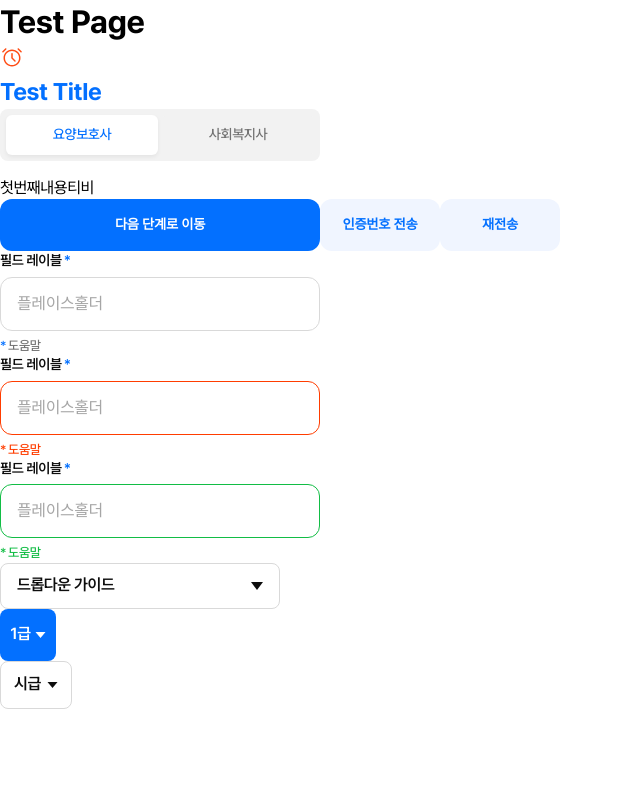
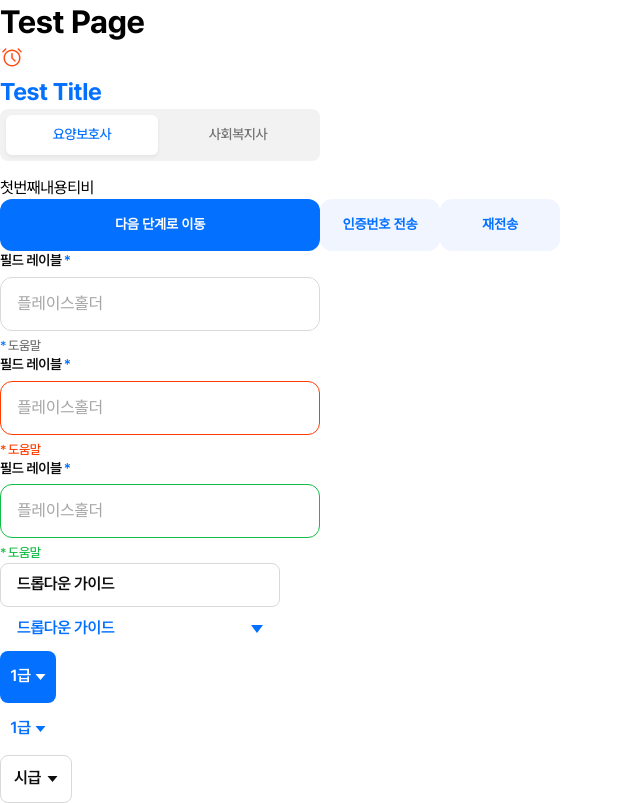
Before and after one commit to Early-Us/BeCareful-Client, a React (Vite) app: page /test in a window 1280 px wide. Shown: the whole page, without its empty margins (0-640 px from the left). Built offline with nearby package versions, Linux system fonts and the light colour scheme.

Commit message:
feat: pressed 상태 추가

```diff
--- a/src/components/common/Dropdown/Dropdown.tsx
+++ b/src/components/common/Dropdown/Dropdown.tsx
@@ -8,6 +8,7 @@ interface DropdownProps {
   selectedContents: string[];
   setSelectedContents: (selectedContents: string[]) => void;
   width?: string;
+  pressed?: boolean;
 }
 
 export const Dropdown = ({
@@ -16,6 +17,7 @@ export const Dropdown = ({
   selectedContents,
   setSelectedContents,
   width = '280px',
+  pressed = false,
 }: DropdownProps) => {
   const [open, setOpen] = useState(false);
   const selectContainerRef = useRef<HTMLDivElement>(null);
@@ -45,9 +47,11 @@ export const Dropdown = ({
 
   return (
     <Dropdowns ref={selectContainerRef} width={width}>
-      <DropdownHeader onClick={handleToggleDropdown}>
-        <DropdownLabel>{selectedLabel}</DropdownLabel>
-        <IconPolygon5 />
+      <DropdownHeader onClick={handleToggleDropdown} pressed={pressed}>
+        <DropdownLabel pressed={pressed}>{selectedLabel}</DropdownLabel>
+        <IconWrapper pressed={pressed}>
+          <IconPolygon5 />{' '}
+        </IconWrapper>
       </DropdownHeader>
       {open && (
         <DropdownExpandContent>
@@ -74,23 +78,26 @@ const Dropdowns = styled.div<{ width: string }>`
   width: ${(props) => props.width};
 `;
 
-const DropdownHeader = styled.div`
+const DropdownHeader = styled.div<{ pressed?: boolean }>`
   display: flex;
   align-items: center;
   justify-content: space-between;
 
   padding: 0 16px;
-  height: 44px;
+  height: 42px;
   border-radius: 8px;
-  border: 1px solid ${({ theme }) => theme.colors.gray100};
+  border: 1px solid
+    ${({ theme, pressed }) =>
+      pressed ? theme.colors.white : theme.colors.gray100};
   background-color: ${({ theme }) => theme.colors.white};
   cursor: pointer;
 `;
 
-const DropdownLabel = styled.div`
+const DropdownLabel = styled.div<{ pressed?: boolean }>`
   font-size: ${({ theme }) => theme.typography.fontSize.title5};
   font-weight: ${({ theme }) => theme.typography.fontWeight.semibold};
-  color: ${({ theme }) => theme.colors.gray900};
+  color: ${({ theme, pressed }) =>
+    pressed ? theme.colors.mainBlue : theme.colors.gray900};
 `;
 
 const DropdownExpandContent = styled.div`
@@ -127,3 +134,14 @@ const DropdownItem = styled.button<{ selected: boolean }>`
     color: ${({ theme }) => theme.colors.mainBlue};
   }
 `;
+
+const IconWrapper = styled.div<{ pressed?: boolean }>`
+  display: flex;
+  align-items: center;
+  justify-content: center;
+
+  path {
+    fill: ${({ theme, pressed }) =>
+      pressed ? theme.colors.mainBlue : theme.colors.white};
+  }
+`;
--- a/src/components/common/Dropdown/MiddleDropdown.tsx
+++ b/src/components/common/Dropdown/MiddleDropdown.tsx
@@ -103,6 +103,7 @@ const MiddleDropdownExpandContent = styled.div`
   display: flex;
   flex-direction: column;
   background-color: ${({ theme }) => theme.colors.white};
+  box-shadow: 0px 0px 12px rgba(0, 0, 0, 0.12);
 
   box-sizing: border-box;
   border-radius: 8px;
--- a/src/components/common/Dropdown/SmallDropdown.tsx
+++ b/src/components/common/Dropdown/SmallDropdown.tsx
@@ -7,6 +7,7 @@ interface SmallDropdownProps {
   contents: string[];
   selectedContents: string[];
   setSelectedContents: (selectedContents: string[]) => void;
+  pressed?: boolean;
 }
 
 export const SmallDropdown = ({
@@ -14,6 +15,7 @@ export const SmallDropdown = ({
   contents,
   selectedContents,
   setSelectedContents,
+  pressed = false,
 }: SmallDropdownProps) => {
   const [open, setOpen] = useState(false);
   const selectContainerRef = useRef<HTMLDivElement>(null);
@@ -43,9 +45,16 @@ export const SmallDropdown = ({
 
   return (
     <SmallDropdowns ref={selectContainerRef}>
-      <SmallDropdownHeader onClick={handleToggleSmallDropdown}>
-        <SmallDropdownLabel>{selectedLabel}</SmallDropdownLabel>
-        <IconPolygon6 />
+      <SmallDropdownHeader
+        onClick={handleToggleSmallDropdown}
+        pressed={pressed}
+      >
+        <SmallDropdownLabel pressed={pressed}>
+          {selectedLabel}
+        </SmallDropdownLabel>
+        <IconWrapper pressed={pressed}>
+          <IconPolygon6 />
+        </IconWrapper>
       </SmallDropdownHeader>
       {open && (
         <SmallDropdownExpandContent>
@@ -72,7 +81,7 @@ const SmallDropdowns = styled.div`
   width: 90px;
 `;
 
-const SmallDropdownHeader = styled.div`
+const SmallDropdownHeader = styled.div<{ pressed?: boolean }>`
   display: flex;
   align-items: center;
   justify-content: center;
@@ -81,14 +90,16 @@ const SmallDropdownHeader = styled.div`
   width: 56px;
   height: 52px;
   border-radius: 8px;
-  background-color: ${({ theme }) => theme.colors.mainBlue};
+  background-color: ${({ theme, pressed }) =>
+    pressed ? theme.colors.white : theme.colors.mainBlue};
   cursor: pointer;
 `;
 
-const SmallDropdownLabel = styled.div`
+const SmallDropdownLabel = styled.div<{ pressed?: boolean }>`
   font-size: ${({ theme }) => theme.typography.fontSize.title5};
   font-weight: ${({ theme }) => theme.typography.fontWeight.semibold};
-  color: ${({ theme }) => theme.colors.white};
+  color: ${({ theme, pressed }) =>
+    pressed ? theme.colors.mainBlue : theme.colors.white};
 `;
 
 const SmallDropdownExpandContent = styled.div`
@@ -100,6 +111,7 @@ const SmallDropdownExpandContent = styled.div`
   display: flex;
   flex-direction: column;
   background-color: ${({ theme }) => theme.colors.white};
+  box-shadow: 0px 0px 12px rgba(0, 0, 0, 0.12);
 
   box-sizing: border-box;
   border-radius: 8px;
@@ -125,3 +137,14 @@ const SmallDropdownItem = styled.button<{ selected: boolean }>`
     color: ${({ theme }) => theme.colors.mainBlue};
   }
 `;
+
+const IconWrapper = styled.div<{ pressed?: boolean }>`
+  display: flex;
+  align-items: center;
+  justify-content: center;
+
+  path {
+    fill: ${({ theme, pressed }) =>
+      pressed ? theme.colors.mainBlue : theme.colors.white};
+  }
+`;
--- a/src/page/TestPage.tsx
+++ b/src/page/TestPage.tsx
@@ -68,11 +68,25 @@ export const TestPage = () => {
         selectedContents={selectedDropContents}
         setSelectedContents={setSelectedDropContents}
       />
+      <Dropdown
+        title="드롭다운 가이드"
+        contents={dropContents}
+        selectedContents={selectedDropContents}
+        setSelectedContents={setSelectedDropContents}
+        pressed={true}
+      />
       <SmallDropdown
         title="1급"
         contents={smallDropContents}
         selectedContents={smallContents}
         setSelectedContents={setSmallContents}
+      />
+      <SmallDropdown
+        title="1급"
+        contents={smallDropContents}
+        selectedContents={smallContents}
+        setSelectedContents={setSmallContents}
+        pressed={true}
       />
       <MiddleDropdown
         title="시급"
```
